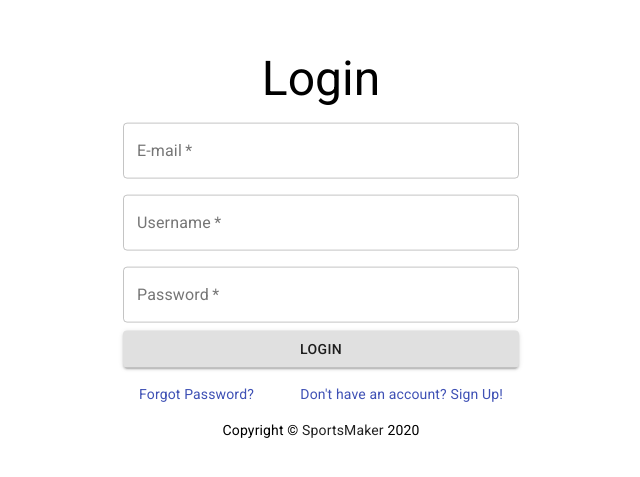
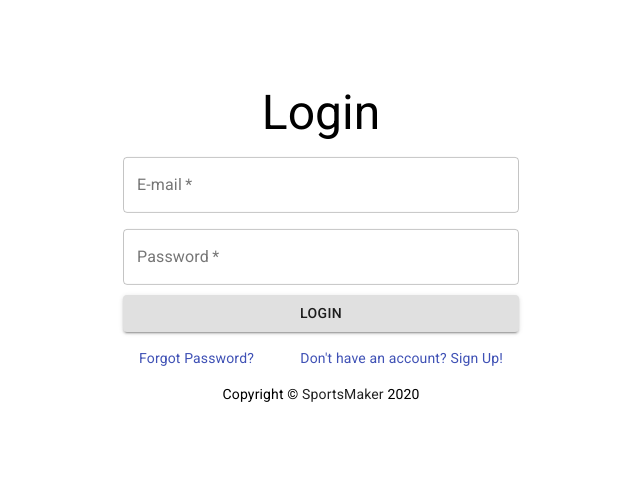
Before and after one commit to Wodnyan/SportsMaker, a React (Create React App) app in the folder client/: page /auth/login in a window 1280 px wide. Shown: the part 159-636 px from the top of the page, without its empty margins (319-959 px from the left). Built offline with nearby package versions, Linux system fonts and the light colour scheme.

Commit message:
Restructured

```diff
--- a/client/src/components/AuthForm.tsx
+++ b/client/src/components/AuthForms.tsx
@@ -1,30 +1,78 @@
 import React from "react";
 import { makeStyles } from "@material-ui/styles";
-import { TextField, Button } from "@material-ui/core";
+import { TextField, Button, CircularProgress, Box } from "@material-ui/core";
 
 interface InputValues {
   email: string;
   password: string;
+  username?: string;
 }
 
 interface Props {
   inputValues: InputValues;
   handleChange: (event: React.ChangeEvent<HTMLInputElement>) => void;
   handleSubmit: (event: React.FormEvent<HTMLFormElement>) => void;
-  buttonText: string;
+  isLoading: boolean;
 }
 
 const useStyles = makeStyles({
   input: {
     display: "block",
+    marginBottom: "10px",
   },
 });
-
-const AuthForm: React.FC<any> = ({
+export const LoginForm: React.FC<Props> = ({
   inputValues,
-  buttonText,
   handleChange,
   handleSubmit,
+  isLoading,
+}) => {
+  const classes = useStyles();
+  return (
+    <form onSubmit={handleSubmit} noValidate>
+      <TextField
+        margin="normal"
+        variant="outlined"
+        label="E-mail"
+        autoComplete="email"
+        fullWidth
+        required
+        value={inputValues.email}
+        onChange={handleChange}
+        name="email"
+        className={classes.input}
+      />
+      <TextField
+        margin="normal"
+        variant="outlined"
+        label="Password"
+        type="password"
+        autoComplete="current-password"
+        required
+        fullWidth
+        value={inputValues.password}
+        onChange={handleChange}
+        name="password"
+        className={classes.input}
+      />
+      {isLoading ? (
+        <Box textAlign="center">
+          <CircularProgress />
+        </Box>
+      ) : (
+        <Button type="submit" variant="contained" fullWidth>
+          Login
+        </Button>
+      )}
+    </form>
+  );
+};
+
+export const SignUpForm: React.FC<Props> = ({
+  inputValues,
+  handleChange,
+  handleSubmit,
+  isLoading,
 }) => {
   const classes = useStyles();
   return (
@@ -67,10 +115,15 @@ const AuthForm: React.FC<any> = ({
         name="password"
         className={classes.input}
       />
-      <Button type="submit" variant="contained" fullWidth>
-        {buttonText}
-      </Button>
+      {isLoading ? (
+        <Box textAlign="center">
+          <CircularProgress />
+        </Box>
+      ) : (
+        <Button type="submit" variant="contained" fullWidth>
+          Login
+        </Button>
+      )}
     </form>
   );
 };
-export default AuthForm;
--- a/client/src/views/AuthPages.tsx
+++ b/client/src/views/AuthPages.tsx
@@ -5,10 +5,10 @@ import Box from "@material-ui/core/Box";
 import Container from "@material-ui/core/Container";
 import Grid from "@material-ui/core/Grid";
 import Link from "@material-ui/core/Link";
-import Button from "@material-ui/core/Button";
 import Typography from "@material-ui/core/Typography";
-import TextField from "@material-ui/core/TextField";
-import Form from "../components/AuthForm";
+import { LoginForm, SignUpForm } from "../components/AuthForms";
+import axios from "axios";
+import { API_ENDPOINT } from "../constants/apiEndpoint";
 
 const useStyles = makeStyles({
   container: {
@@ -36,33 +36,60 @@ const Copyright = () => {
 
 export const Login = () => {
   const classes = useStyles();
-  const [inputs, setInputs] = useState({
+  const [form, setForm] = useState({
     password: "",
     email: "",
+    username: "",
+    isLoading: false,
+    error: "",
   });
   const handleChange = (event: React.ChangeEvent<HTMLInputElement>) => {
     event.persist();
-    setInputs((prev) => {
+    setForm((prev) => {
       return {
         ...prev,
         [event.target.name]: event.target.value,
       };
     });
   };
-  const handleSubmit = (event: React.FormEvent<HTMLFormElement>) => {
+  const handleSubmit = async (event: React.FormEvent<HTMLFormElement>) => {
     event.preventDefault();
-    console.log(inputs);
+    const requestBody = {
+      username: form.username,
+      password: form.password,
+      email: form.email,
+    };
+    try {
+      setForm((prev) => ({
+        ...prev,
+        isLoading: true,
+      }));
+      const response = await axios.post(
+        `${API_ENDPOINT}/auth/login`,
+        requestBody
+      );
+      setForm((prev) => ({
+        ...prev,
+        isLoading: false,
+      }));
+      console.log(response);
+    } catch (err) {
+      setForm((prev) => ({
+        ...prev,
+        isLoading: false,
+      }));
+    }
   };
   return (
     <Container maxWidth="xs" className={classes.container}>
       <Typography component="h1" variant="h3" align="center">
         Login
       </Typography>
-      <Form
+      <LoginForm
         handleChange={handleChange}
-        inputValues={inputs}
-        buttonText="login"
+        inputValues={form}
         handleSubmit={handleSubmit}
+        isLoading={form.isLoading}
       />
       <Box m={2}>
         <Grid container>
@@ -92,6 +119,7 @@ export const SignUp = () => {
   const [inputs, setInputs] = useState({
     password: "",
     email: "",
+    username: "",
   });
   const handleChange = (event: React.ChangeEvent<HTMLInputElement>) => {
     event.persist();
@@ -102,20 +130,28 @@ export const SignUp = () => {
       };
     });
   };
-  const handleSubmit = (event: React.FormEvent<HTMLFormElement>) => {
+  const handleSubmit = async (event: React.FormEvent<HTMLFormElement>) => {
     event.preventDefault();
-    console.log(inputs);
+    const requestBody = {
+      username: inputs.username,
+      password: inputs.password,
+      email: inputs.email,
+    };
+    const response = await axios.post(
+      `${API_ENDPOINT}/auth/register`,
+      requestBody
+    );
   };
   return (
     <Container maxWidth="xs" className={classes.container}>
       <Typography component="h1" variant="h3" align="center">
         Sign Up
       </Typography>
-      <Form
+      <SignUpForm
         handleChange={handleChange}
         inputValues={inputs}
-        buttonText="login"
         handleSubmit={handleSubmit}
+        isLoading={false}
       />
       <Box m={2}>
         <Grid container>
```
